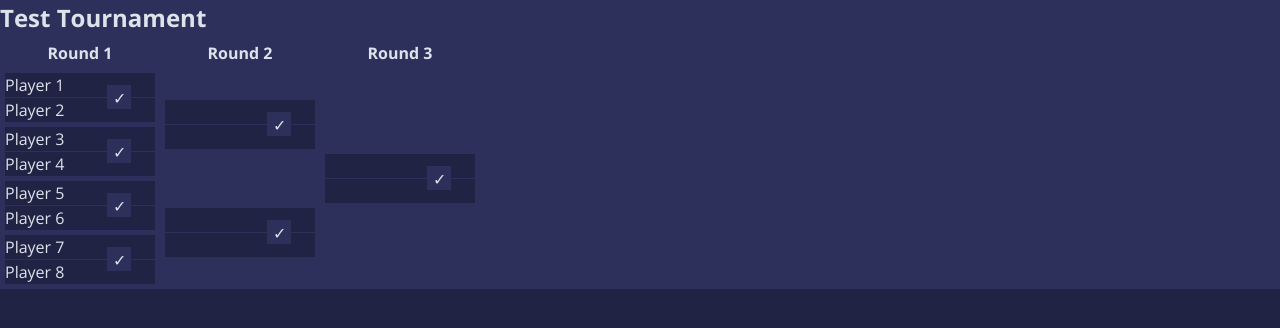
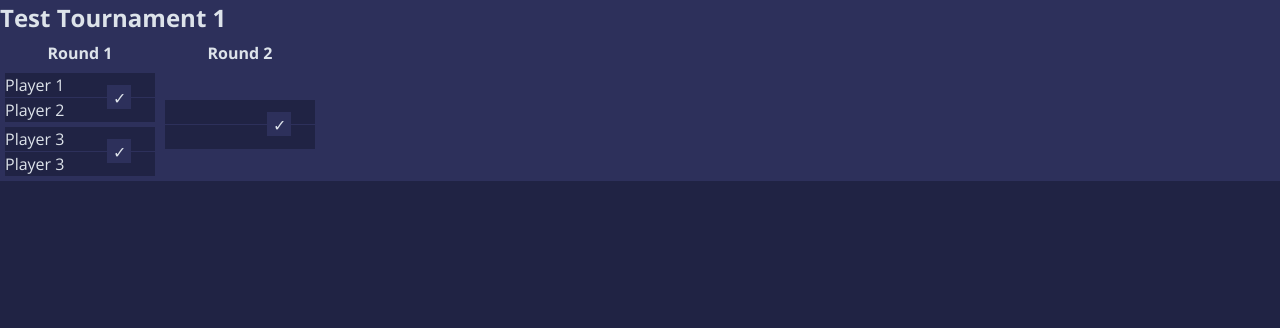
Before and after one commit to zylvve/tournament-manager-proto, a React (Vite) app: page / in a window 1280 px wide. Shown: the top 328 px of the page. Built offline with nearby package versions, Linux system fonts and the light colour scheme.

Commit message:
Normalize state and fix bracket display

```diff
--- a/src/features/tournament/components/bracket/BracketContainer.tsx
+++ b/src/features/tournament/components/bracket/BracketContainer.tsx
@@ -6,8 +6,9 @@ import RoundContainer from '../round/RoundContainer'
 const BracketContainer = () => {
   const rounds = useAppSelector(selectRounds);
   const roundsToRender = [];
-  for (let round of rounds) {
-    roundsToRender.push(<RoundContainer round={round} key={round.roundNo}/>)
+  for (let roundId of rounds.allIds) {
+    let round = rounds.byId[roundId];
+    roundsToRender.push(<RoundContainer round={round} key={roundId}/>)
   }
 
   return (
--- a/src/features/tournament/components/match/MatchContainer.tsx
+++ b/src/features/tournament/components/match/MatchContainer.tsx
@@ -30,7 +30,7 @@ const MatchContainer = ({match}: MatchContainerProps) => {
 
   const confirm = () => {
     const payload: UpdateMatchPayload = {
-      matchNo: match.matchNo,
+      matchId: match.id,
       scores: inputValues,
     }
     dispatch(updateMatch(payload))
--- a/src/features/tournament/components/match/RecordContainer.tsx
+++ b/src/features/tournament/components/match/RecordContainer.tsx
@@ -15,7 +15,7 @@ const RecordContainer = ({record, onChange}: RecordContainerProps) => {
   return (
     <div key={record.participantId} className={styles.record_row}>
       <div className={styles.name}>
-        {participants.find(participant => participant.id === record.participantId)?.name}
+        {record.participantId ? participants.byId[record.participantId].name : ""}
       </div>
       <input value={record.score} onChange={onChange} className={`
         ${styles.score}
--- a/src/features/tournament/components/round/RoundContainer.tsx
+++ b/src/features/tournament/components/round/RoundContainer.tsx
@@ -1,6 +1,6 @@
 import styles from './Round.module.css'
 import { useAppSelector } from '../../../../app/hooks';
-import { selectRounds } from '../../tournamentSlice';
+import { selectMatches, selectRounds } from '../../tournamentSlice';
 import MatchContainer from '../match/MatchContainer';
 import type { Round } from '../../tournamentTypes';
 
@@ -10,22 +10,23 @@ interface RoundContainerProps {
 
 const RoundContainer = ({round}: RoundContainerProps) => {
   const rounds = useAppSelector(selectRounds);
-  const matches = rounds.find(rnd => rnd.roundNo === round.roundNo)?.matches;
+  const matches = useAppSelector(selectMatches);
+  const roundMatches = rounds.byId[round.id].matches.map(id => matches.byId[id]);
 
-  const matchesToRender = [];
+  const matchComponents = [];
   if (matches !== undefined) {
-    for (let match of matches) {
-      matchesToRender.push(<MatchContainer match={match} key={match.matchNo}/>)
+    for (let match of roundMatches) {
+      matchComponents.push(<MatchContainer match={match} key={match.id}/>)
     }
   }
 
   return (
     <div className={styles.round}>
       <div className={styles.round_title}>
-        Round {round.roundNo}
+        {round.name}
       </div>
       <div className={styles.matches}>
-        {matchesToRender}
+        {matchComponents}
       </div>
     </div>
   )
--- a/src/features/tournament/mockTournament.ts
+++ /dev/null
@@ -1,146 +0,0 @@
-import type { TournamentState } from "./tournamentTypes"
-
-export const mockTournament: TournamentState = {
-  name: "Test Tournament",
-  participants: [
-    {
-      id: 1,
-      name: "Player 1",
-    },
-    {
-      id: 2,
-      name: "Player 2",
-    },
-    {
-      id: 3,
-      name: "Player 3",
-    },
-    {
-      id: 4,
-      name: "Player 4",
-    },
-    {
-      id: 5,
-      name: "Player 5",
-    },
-    {
-      id: 6,
-      name: "Player 6",
-    },
-    {
-      id: 7,
-      name: "Player 7",
-    },
-    {
-      id: 8,
-      name: "Player 8",
-    },
-  ],
-  rounds: [
-    {
-      roundNo: 1,
-      matches: [
-        {
-          matchNo: 1,
-          records: [
-            {
-              participantId: 1,
-            },
-            {
-              participantId: 2,
-            },
-          ],
-          advanceTo: 5,
-          isComplete: false,
-        },
-        {
-          matchNo: 2,
-          records: [
-            {
-              participantId: 3,
-            },
-            {
-              participantId: 4,
-            },
-          ],
-          advanceTo: 5,
-          isComplete: false,
-        },
-        {
-          matchNo: 3,
-          records: [
-            {
-              participantId: 5,
-            },
-            {
-              participantId: 6,
-            },
-          ],
-          advanceTo: 6,
-          isComplete: false,
-        },
-        {
-          matchNo: 4,
-          records: [
-            {
-              participantId: 7,
-            },
-            {
-              participantId: 8,
-            },
-          ],
-          advanceTo: 6,
-          isComplete: false,
-        },
-      ]
-    },
-    {
-      roundNo: 2,
-      matches: [
-        {
-          matchNo: 5,
-          records: [
-            {
-              advanceFrom: 1,
-            },
-            {
-              advanceFrom: 2,
-            },
-          ],
-          advanceTo: 7,
-          isComplete: false,
-        },
-        {
-          matchNo: 6,
-          records: [
-            {
-              advanceFrom: 3,
-            },
-            {
-              advanceFrom: 4,
-            },
-          ],
-          advanceTo: 7,
-          isComplete: false,
-        },
-      ]
-    },
-    {
-      roundNo: 3,
-      matches: [
-        {
-          matchNo: 7,
-          records: [
-            {
-              advanceFrom: 5,
-            },
-            {
-              advanceFrom: 6,
-            },
-          ],
-          isComplete: false,
-        },
-      ]
-    }
-  ],
-}
--- /dev/null
+++ b/src/features/tournament/mockTournaments.ts
@@ -0,0 +1,90 @@
+import type { TournamentSliceState } from "./tournamentTypes"
+
+export const mockTournaments: TournamentSliceState = {
+  byId: {
+    1: {
+      id: 1,
+      name: "Test Tournament 1",
+      participants: {
+        byId: {
+          1: {
+            id: 1,
+            name: "Player 1",
+          },
+          2: {
+            id: 2,
+            name: "Player 2",
+          },
+          3: {
+            id: 3,
+            name: "Player 3",
+          },
+          4: {
+            id: 4,
+            name: "Player 3",
+          },
+        },
+        allIds: [1, 2, 3, 4],
+      },
+      rounds: {
+        byId: {
+          1: {
+            id: 1,
+            name: "Round 1",
+            matches: [1, 2],
+          },
+          2: {
+            id: 2,
+            name: "Round 2",
+            matches: [3],
+          }
+        },
+        allIds: [1, 2],
+      },
+      matches: {
+        byId: {
+          1: {
+            id: 1,
+            records: [
+              {
+                participantId: 1,
+              },
+              {
+                participantId: 2,
+              },
+            ],
+            isComplete: false,
+            advanceTo: 3,
+          },
+          2: {
+            id: 2,
+            records: [
+              {
+                participantId: 3,
+              },
+              {
+                participantId: 4,
+              },
+            ],
+            isComplete: false,
+            advanceTo: 3,
+          },
+          3: {
+            id: 3,
+            records: [
+              {
+                advanceFrom: 1,
+              },
+              {
+                advanceFrom: 2,
+              },
+            ],
+            isComplete: false,
+          },
+        },
+        allIds: [1, 2, 3],
+      },
+    }
+  },
+  allIds: [1],
+}
--- a/src/features/tournament/tournamentSlice.ts
+++ b/src/features/tournament/tournamentSlice.ts
@@ -1,16 +1,16 @@
 import { createSlice, type PayloadAction } from "@reduxjs/toolkit";
-import { mockTournament } from "./mockTournament";
+import { mockTournaments } from "./mockTournaments";
 import type { UpdateMatchPayload } from "./tournamentTypes";
 import { findMatchByNo, findRecordByAdvanceFrom } from "./tournamentHelpers";
 
-const initialState = mockTournament;
+const initialState = mockTournaments;
 
 export const tournamentSlice = createSlice({
-  name: "tournament",
+  name: "tournaments",
   initialState,
   reducers: {
     updateMatch: (state, action: PayloadAction<UpdateMatchPayload>) => {
-      const match = findMatchByNo(action.payload.matchNo, state);
+      const match = findMatchByNo(action.payload.matchId, state);
       if (match === undefined) return;
 
       let winnerRecord;
@@ -47,11 +47,12 @@ export const tournamentSlice = createSlice({
     }
   },
   selectors: {
-    selectName: tournament => tournament.name,
-    selectParticipants: tournament => tournament.participants,
-    selectRounds: tournament => tournament.rounds,
+    selectName: tournaments => tournaments.byId[1].name,
+    selectParticipants: tournaments => tournaments.byId[1].participants,
+    selectRounds: tournaments => tournaments.byId[1].rounds,
+    selectMatches: tournaments => tournaments.byId[1].matches,
   }
 })
 
-export const { selectParticipants, selectRounds, selectName } = tournamentSlice.selectors
+export const { selectParticipants, selectRounds, selectName, selectMatches } = tournamentSlice.selectors
 export const { updateMatch } = tournamentSlice.actions
```
Also changed, not shown: src/features/tournament/tournamentTypes.ts (+32 -20 lines).
